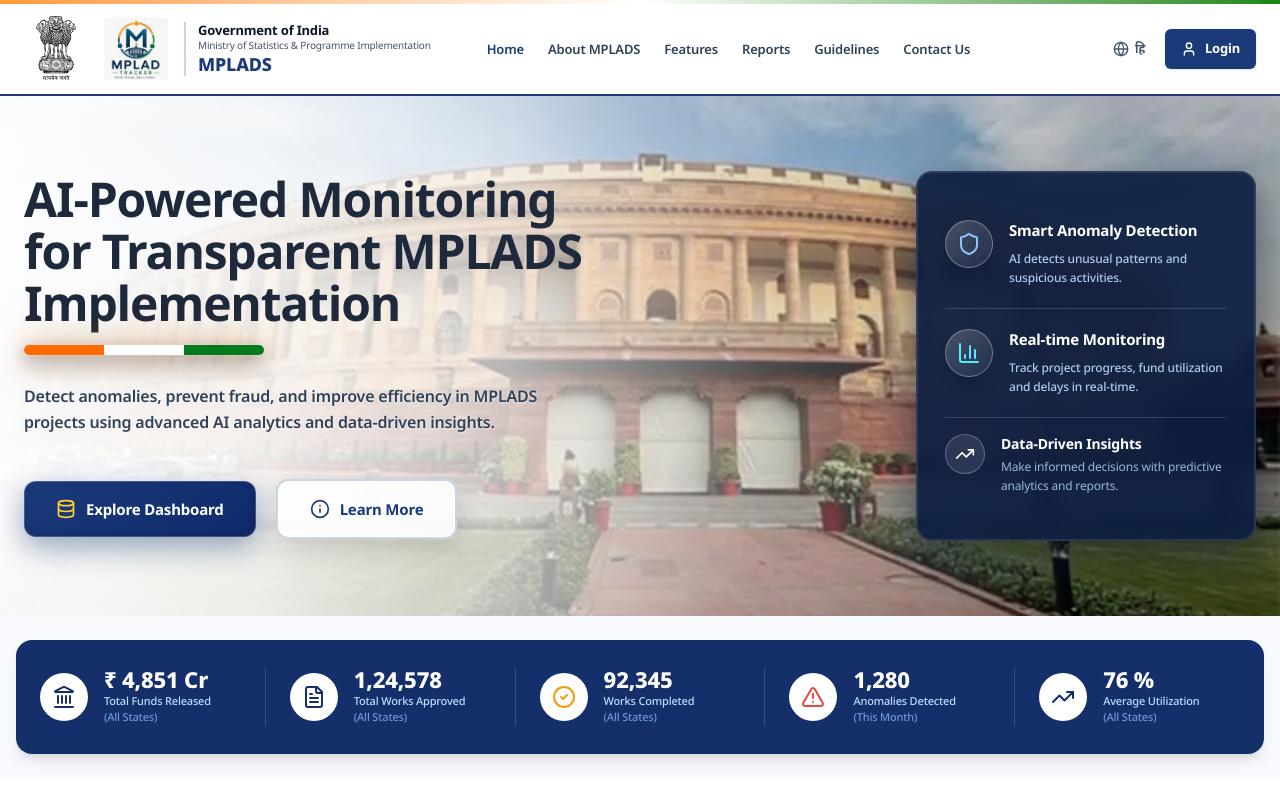
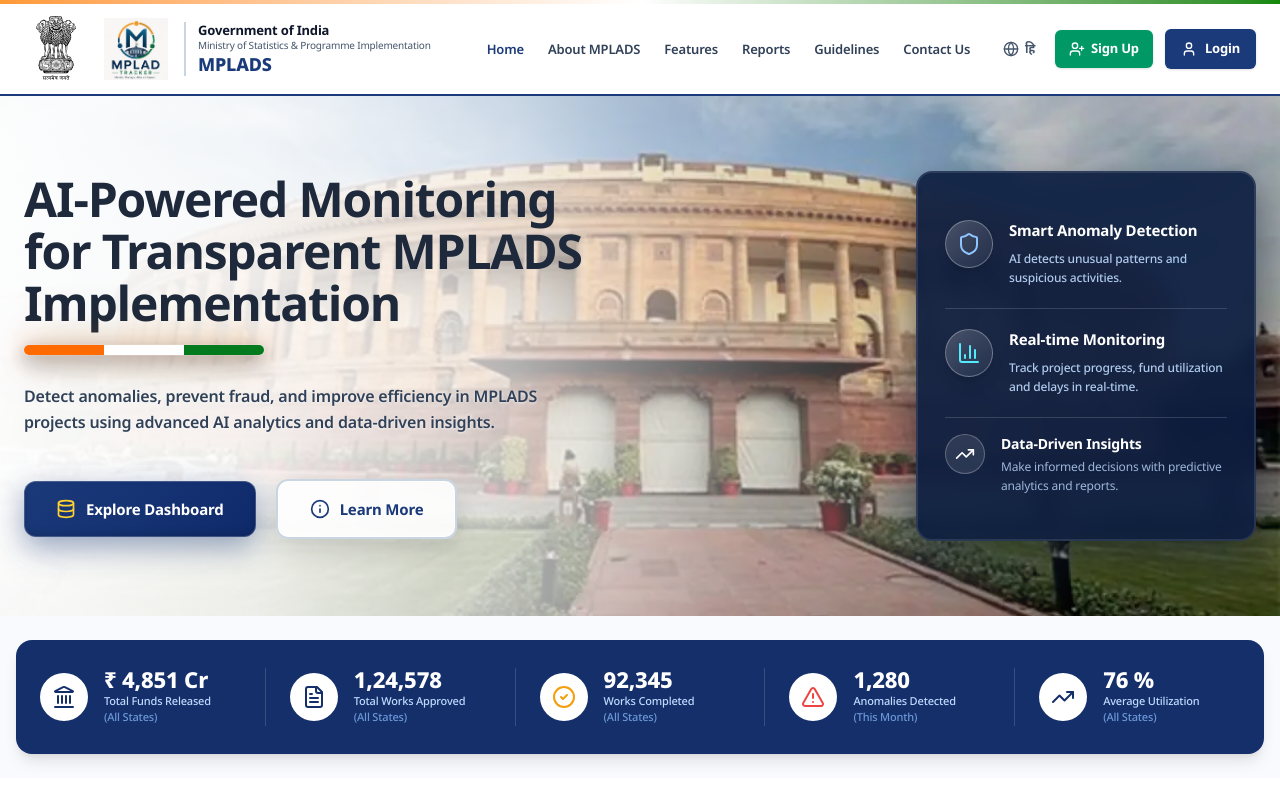
Before and after one commit to codeWithkrish123/MPLADS, a React (Vite) app: page / in a window 1280 px wide. Shown: the top 800 px of the page. Built offline with nearby package versions, Linux system fonts and the light colour scheme; no server answers; a web font is replaced by a local one.

Commit message:
feat: keep Sign Up button in top header next to Login, while keeping hero section clean

```diff
--- a/src/views/LandingPage.tsx
+++ b/src/views/LandingPage.tsx
@@ -201,6 +201,18 @@
                 <span>{isHindi ? "EN" : "हि"}</span>
               </button>
             )}
+            <a
+              href="/signup"
+              onClick={(e) => {
+                e.preventDefault();
+                window.history.pushState({}, "", "/signup");
+                window.dispatchEvent(new PopStateEvent("popstate"));
+              }}
+              className="flex items-center gap-1.5 px-3.5 py-2 bg-emerald-600 hover:bg-emerald-700 text-white text-[13px] font-bold rounded-md shadow transition-colors cursor-pointer"
+            >
+              <UserPlus className="w-4 h-4" />
+              <span>{isHindi ? "पंजीकरण" : "Sign Up"}</span>
+            </a>
             <button
               onClick={() => onSelectRole("Ministry")}
               className="flex items-center gap-2 px-4 py-2 bg-[#1B3A7A] hover:bg-[#142d63] text-white text-[13px] font-bold rounded-md shadow transition-colors cursor-pointer"
@@ -208,6 +220,7 @@
               <User className="w-4 h-4" />
               <span>{isHindi ? "लॉगिन" : "Login"}</span>
             </button>
+
 
 
           </div>
```
